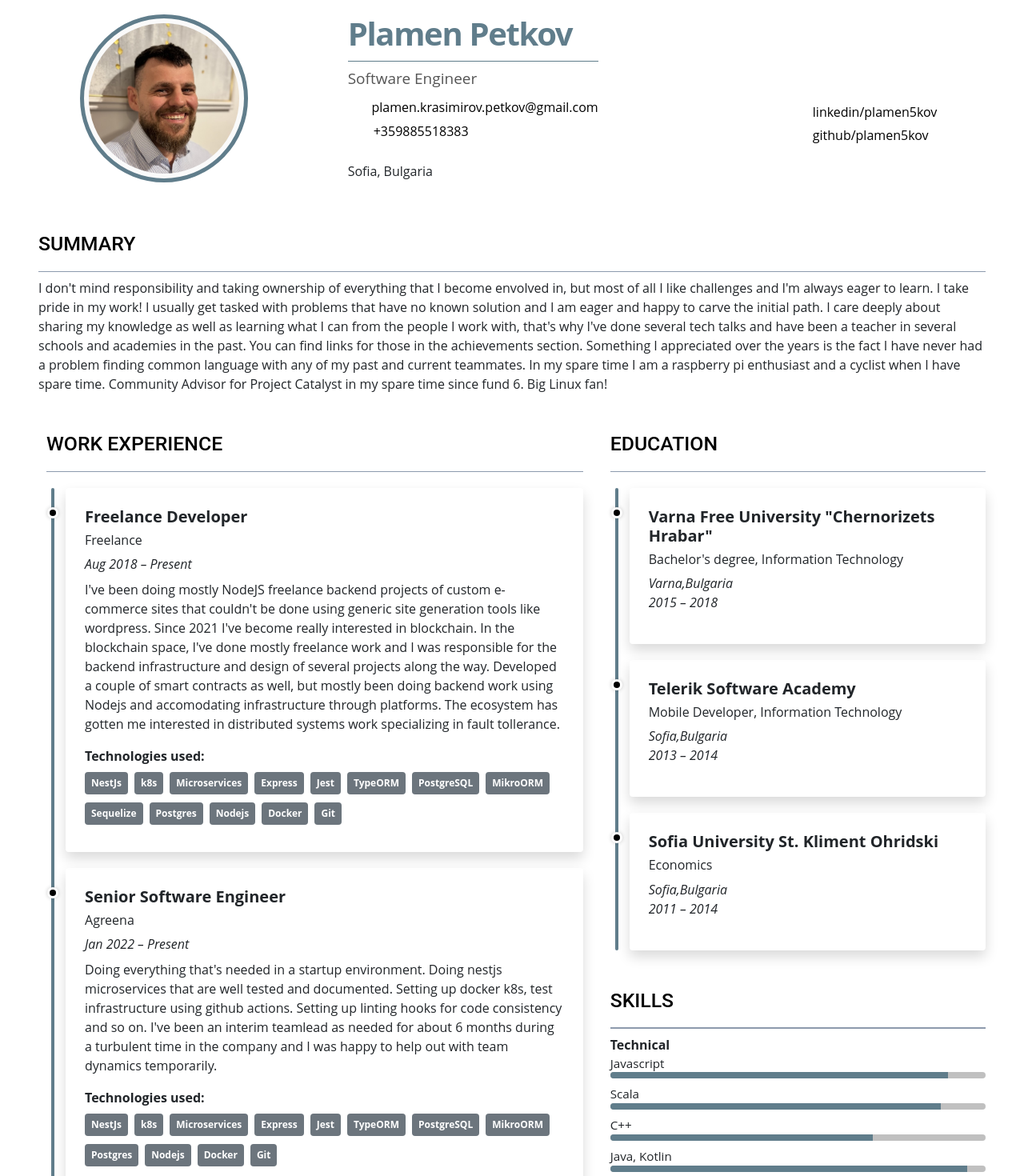
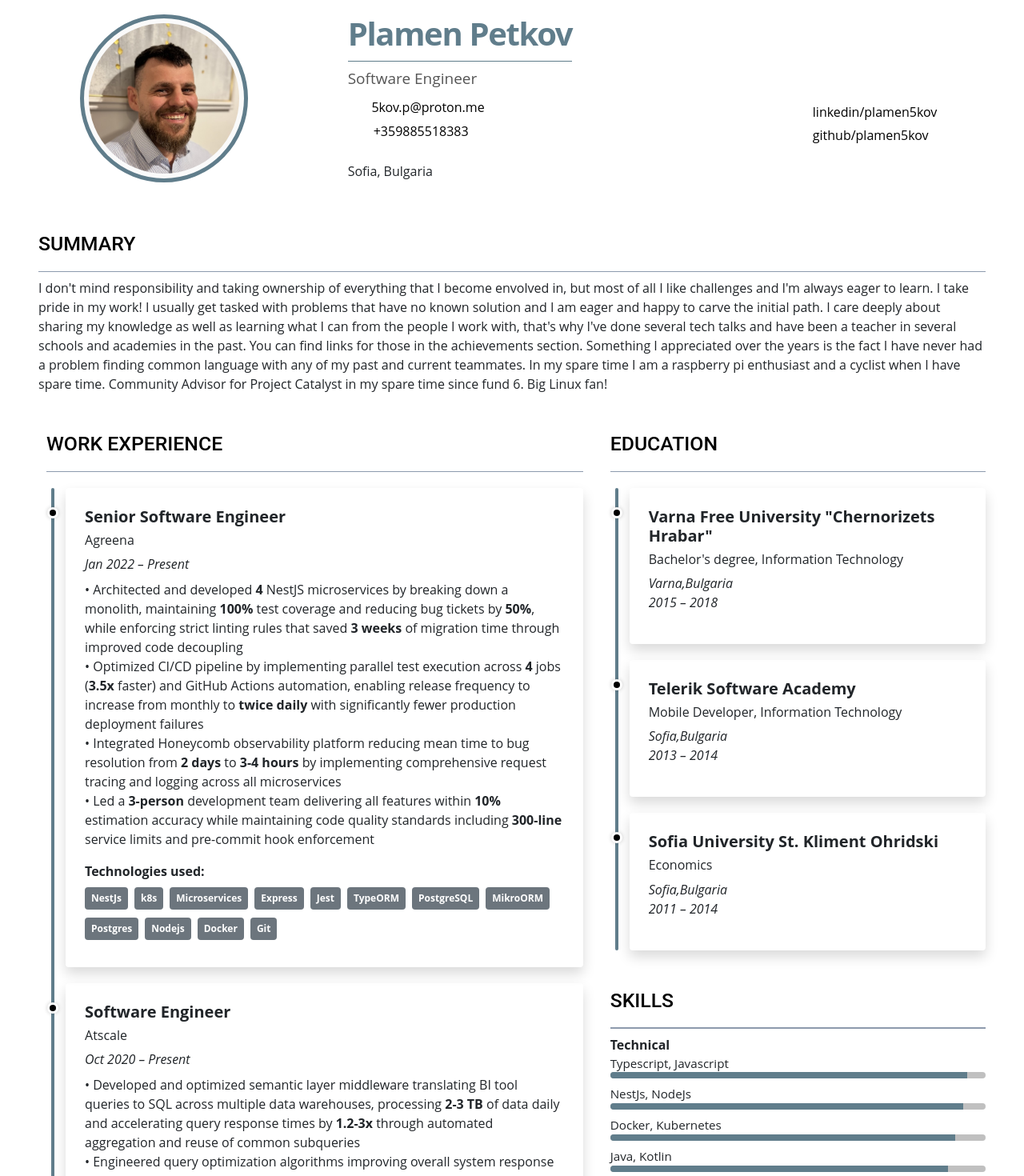
Before and after one commit to Plamen5kov/CV, a Vue app: page / in a window 1280 px wide. Shown: the part 60-1530 px from the top of the page at 80% size. Built offline with nearby package versions, Linux system fonts and the light colour scheme; a web font is replaced by a local one.

Commit message:
update cv with bullet points

```diff
--- a/src/data.js
+++ b/src/data.js
@@ -25,10 +25,10 @@ const socialMediaInfo = [{
 const contactInfo = [
     {
         name: 'envelope',
-        context: 'plamen.krasimirov.petkov@gmail.com',
+        context: '5kov.p@proton.me',
         size: '20px',
         style: "font-size:20px;margin-right: 10px;",
-        link: 'mailto:plamen.krasimirov.petkov@gmail.com'
+        link: 'mailto:5kov.p@proton.me'
     },
     {
         name: 'phone-square',
@@ -45,45 +45,38 @@ const summaryInfo =
 
 const experinceInfo = [
     {
-        workAt: 'Freelance',
-        position: 'Freelance Developer',
-        duration: 'Aug 2018 – Present',
-        description: 'I\'ve been doing mostly NodeJS freelance backend projects of custom e-commerce sites that couldn\'t be done using generic site generation tools like wordpress. Since 2021 I\'ve become really interested in blockchain. In the blockchain space, I\'ve done mostly freelance work and I was responsible for the backend infrastructure and design of several projects along the way. Developed a couple of smart contracts as well, but mostly been doing backend work using Nodejs and accomodating infrastructure through platforms. The ecosystem has gotten me interested in distributed systems work specializing in fault tollerance.',
-        techs: ["NestJs", "k8s", "Microservices", "Express", "Jest", "TypeORM", "PostgreSQL", "MikroORM", "Sequelize", "Postgres", "Nodejs", "Docker", "Git"]
-    },
-    {
         workAt: 'Agreena',
         position: 'Senior Software Engineer',
         duration: 'Jan 2022 – Present',
-        description: 'Doing everything that\'s needed in a startup environment. Doing nestjs microservices that are well tested and documented. Setting up docker k8s, test infrastructure using github actions. Setting up linting hooks for code consistency and so on. I\'ve been an interim teamlead as needed for about 6 months during a turbulent time in the company and I was happy to help out with team dynamics temporarily.',
+        description: '• Architected and developed <strong>4</strong> NestJS microservices by breaking down a monolith, maintaining <strong>100%</strong> test coverage and reducing bug tickets by <strong>50%</strong>, while enforcing strict linting rules that saved <strong>3 weeks</strong> of migration time through improved code decoupling<br>• Optimized CI/CD pipeline by implementing parallel test execution across <strong>4</strong> jobs (<strong>3.5x</strong> faster) and GitHub Actions automation, enabling release frequency to increase from monthly to <strong>twice daily</strong> with significantly fewer production deployment failures<br>• Integrated Honeycomb observability platform reducing mean time to bug resolution from <strong>2 days</strong> to <strong>3-4 hours</strong> by implementing comprehensive request tracing and logging across all microservices<br>• Led a <strong>3-person</strong> development team delivering all features within <strong>10%</strong> estimation accuracy while maintaining code quality standards including <strong>300-line</strong> service limits and pre-commit hook enforcement',
         techs: ["NestJs", "k8s", "Microservices", "Express", "Jest", "TypeORM", "PostgreSQL", "MikroORM", "Postgres", "Nodejs", "Docker", "Git"]
     },
     {
         workAt: 'Atscale',
         position: 'Software Engineer',
         duration: 'Oct 2020 – Present',
-        description: 'In my current occupation I\'m responsible for the development and support of a SaaS big data processing solution. The general idea is connecting BI tools like Tableau, an inhouse developed tool and others with all kinds of popular data warehouses like Postgres, Redshift, Snowflake and Hive to name a few. Besides that I\'ve been deeling with big data processing and aggregation automation optimizing the business query response speeds. This provides the business users with a familiar BI environment to ask their business questions, combiding multiple data warehouses to answer a single business query if necessary.',
+        description: '• Developed and optimized semantic layer middleware translating BI tool queries to SQL across multiple data warehouses, processing <strong>2-3 TB</strong> of data daily and accelerating query response times by <strong>1.2-3x</strong> through automated aggregation and reuse of common subqueries<br>• Engineered query optimization algorithms improving overall system response time by <strong>5%</strong> by analyzing and optimizing query execution patterns across the platform<br>• Maintained integrations with major data warehouse platforms (Databricks, Snowflake, Postgres, Apache Hive/Impala) enabling unified semantic layer that eliminated platform-specific SQL development requirements for business users<br>• Ensured SaaS platform reliability for all Atscale partners by implementing comprehensive pressure testing covering diverse query scenarios and optimization edge cases',
         techs: ["Scala", "Docker", "PostgreSQL"]
     },
     {
         workAt: 'News UK',
         position: 'Senior Android Software Engineer',
         duration: 'Aug 2019 - Oct 2020',
-        description: 'I was in charge of a small team developing the NewsUK Android applications and was responsible for some devops work ensuring the continuous integration and deployment of the apps to the store. I am proud to have done the initial push for the testing pipeline migration from Jenkins to circle CI and automating and integrating with git and slack for more transparency and resiliance of the processes.',
-        techs: ["Kotlin", "Java", "Retrofit", "RxJava", "OkHttp", "JUnit", "Robolectric"]
+        description: '• Led <strong>2-person</strong> Android team maintaining News UK app (<strong>100k+</strong> downloads) and accelerated release cadence from once every <strong>2 months</strong> to <strong>weekly</strong> by establishing Jenkins CI/CD pipeline with automated deployment to Play Store<br>• Spearheaded migration from Jenkins to Circle CI achieving <strong>4x</strong> faster build times through parallelization and smoke testing implementation, while integrating Git and Slack for enhanced process transparency<br>• Designed and implemented comprehensive "way of working" framework including ticket templates with testing criteria and PR review standards, reducing average code review time from <strong>3 days</strong> to <strong>1 day</strong><br>• Improved cross-team collaboration and QA efficiency by establishing structured ticket creation process with explicit testing sections, reducing clarification requests and streamlining development workflow',
+        techs: ["Kotlin", "Java", "Jenkins", "Circle CI", "Retrofit", "RxJava", "OkHttp", "JUnit", "Robolectric"]
     },
     {
         workAt: 'Paysafe Group',
         position: 'Senior Android Software Engineer',
         duration: 'Apr 2018 – Aug 2019',
-        description: 'I lead a small team of 3 people working on the Skrill and Neteller android applications. I was part of the team dealing with payment processing. I\'ve done a lot of infrastructure building as well and pushed trough some new automated processes for making sure the team has a consisten code output including formatting, minimal count of core review peers and test automation. Really focused on improving legacy code instead of just supporting it and that eventually enabled the possibility of merging the two android applications into one, which I\'m very proud of. I\'ve done a lot of work in making sure all security standards of communication were followed and learned a lot about the level any application must have in a financial setting.',
+        description: '• Led <strong>3-person</strong> Android team managing Skrill and Neteller payment processing applications serving <strong>36 million</strong> combined users, achieving <strong>65%</strong> code module reusability by architecting shared design system, components, and translation framework<br>• Refactored legacy Neteller codebase by developing <strong>50+</strong> reusable common components and systematically replacing modules to match Skrill standards, increasing test coverage from <strong>20%</strong> to <strong>85%</strong> while ensuring business requirement compliance<br>• Established automated code quality processes including formatting enforcement, peer review standards, and test automation, reducing bugfix time from <strong>1 week</strong> to <strong>1 day</strong> through improved logging and decreasing PR review time from <strong>3-4 days</strong> to <strong>1 day</strong><br>• Ensured PCI compliance and enhanced security posture by implementing financial industry communication standards and raising minimum Android support level to eliminate known exploits on older devices',
         techs: ["Kotlin", "Android", "Jenkins", "Java", "Retrofit", "RxJava"]
     },
     {
         workAt: 'Progress',
         position: 'Software Engineer',
         duration: 'Jun 2015 – Apr 2018',
-        description: 'One of the open source projects I\'ve poured my life and soul in - NativeScript. I was instrumental for embedding a javascript runtime into an android application. It was challenging work where all your available documentation is in C header files. I developed features, helping with embedding and integrating the core product into the Telerik(now Progress) Platform. Working on the NativeScript\'s android-runtime, doing feature development, NodeJs standards implementaion from specification, performance optimizations, stress tests, integration of the wrapping modules taking advantage of the runtime. This still is one of the jobs where I am so gratefull to have had and to be able to study under the incredible people working there.',
+        description: '• Optimized NativeScript Android runtime transpilation speed by <strong>2.4x</strong> by reducing JNI interface overhead, enabling faster JavaScript-to-native code conversion for improved application performance<br>• Architected and executed Google V8 JavaScript engine upgrade to major version with JIT compiler integration, delivering equivalent application speed improvements while implementing Ignition interpreter in <strong>2016</strong> to significantly reduce memory usage on small memory Android devices compared to TurboFan and Crankshaft<br>• Contributed as top contributor to NativeScript android-runtime open source project, implementing Node.js standard APIs from specification, developing features, and embedding JavaScript runtime into Android applications using C++ and V8<br>• Integrated NativeScript core product into Telerik Platform through stress testing, performance optimization, and development of wrapping modules leveraging runtime capabilities',
         techs: ["C++", "Javascript", "NodeJs", "Java", "V8", "Node"]
     }
 ]
@@ -176,7 +169,19 @@ const achievementsInfo = [
 
 const skillInfo = [
     {
-        name: 'Javascript',
+        name: 'Typescript, Javascript',
+        rate: 95,
+    },
+    {
+        name: 'NestJs, NodeJs',
+        rate: 94,
+    },
+    {
+        name: 'Docker, Kubernetes',
+        rate: 92,
+    },
+    {
+        name: 'Java, Kotlin',
         rate: 90,
     },
     {
@@ -184,24 +189,16 @@ const skillInfo = [
         rate: 88,
     },
     {
-        name: 'C++',
-        rate: 70,
-    },
-    {
-        name: 'Java, Kotlin',
-        rate: 95,
+        name: 'Python',
+        rate: 80,
     },
     {
         name: 'VueJS',
         rate: 50,
     },
     {
-        name: 'Nodejs',
-        rate: 94,
-    },
-    {
-        name: 'Docker',
-        rate: 85,
+        name: 'C++',
+        rate: 40,
     },
 ]
 
```
Also changed, not shown: 1 other file (tests, documents, lock files or other folders).
